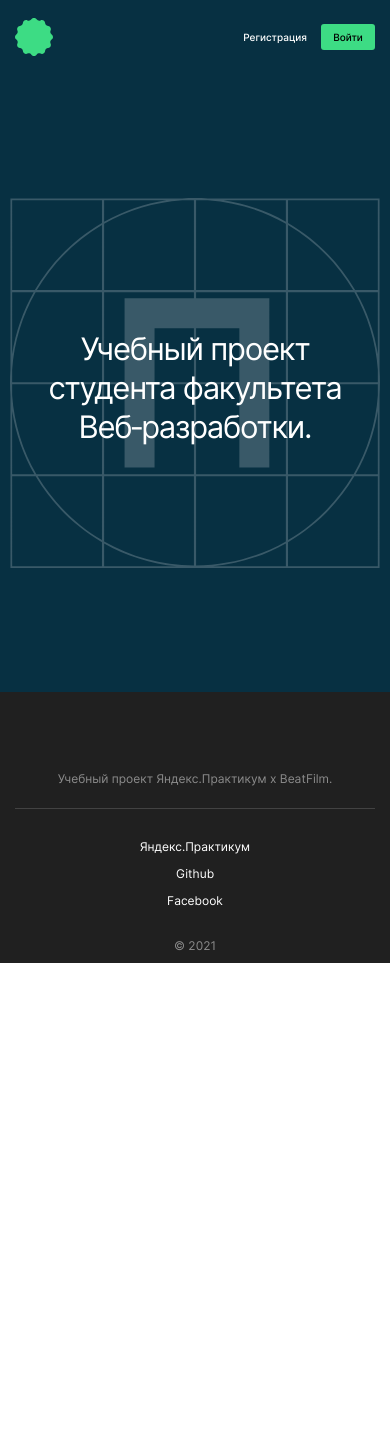
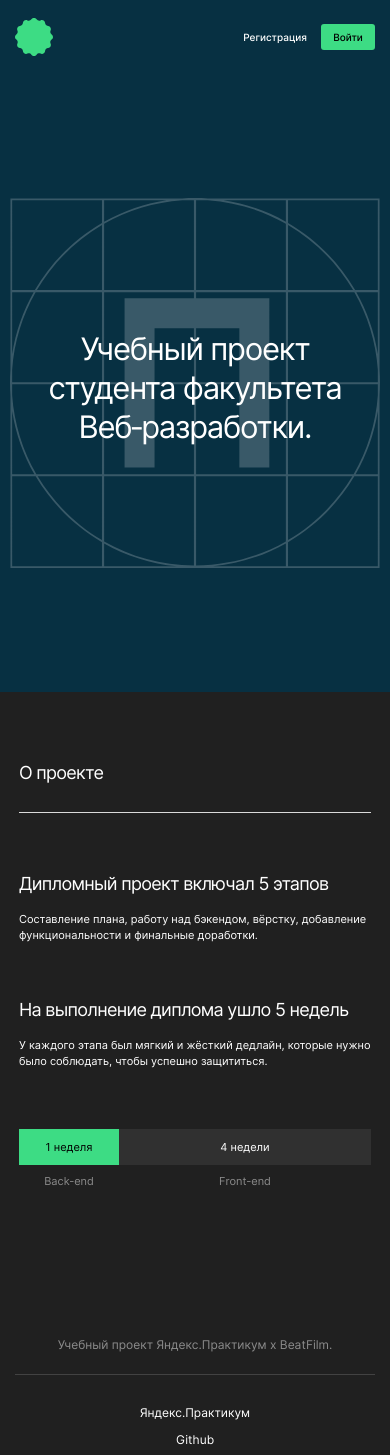
Before and after one commit to SmokenSpanish/movies-explorer-frontend, a React (Create React App) app: page / in a window 390 px wide. Shown: the top 1455 px of the page. Before the commit the page ends 963 px from the top, so only its background shows below. Built offline with nearby package versions, Linux system fonts and the light colour scheme.

Commit message:
feat: create an adaptive AboutProject

```diff
--- a/src/components/AboutProject/AboutProject.css
+++ b/src/components/AboutProject/AboutProject.css
@@ -0,0 +1,183 @@
+.about-project__container {
+  display: flex;
+  flex-direction: column;
+  max-width: 1140px;
+  margin: 0 auto;
+  padding: 110px 0;
+}
+
+.about-project__title {
+  font-size: 22px;
+  font-weight: 400;
+  line-height: 27px;
+  letter-spacing: -0.04em;
+  color: #ffffff;
+  width: 100%;
+  padding-bottom: 23px;
+  border-bottom: 1px solid #dadada;
+  margin: 0;
+}
+
+.about-project__article-list {
+  display: grid;
+  grid-template-columns: 1fr 1fr;
+  gap: 40px;
+  list-style: none;
+  margin: 70px 0 110px;
+  padding: 0;
+}
+
+.article {
+  display: flex;
+  flex-direction: column;
+}
+
+.article__title {
+  font-size: 20px;
+  font-weight: 400;
+  line-height: 24px;
+  letter-spacing: -0.04em;
+  color: #ffffff;
+  margin: 0 0 26px;
+}
+
+.article__paragraph {
+  font-size: 14px;
+  font-weight: 400;
+  line-height: 20px;
+  color: #ffffff;
+  margin: 0;
+}
+
+.scale {
+  display: grid;
+  grid-template-columns: 1fr 4fr;
+}
+
+.scale__small-part {
+  font-size: 14px;
+  font-weight: 400;
+  line-height: 17px;
+  color: #000000;
+  background-color: #3ddc84;
+  display: flex;
+  justify-content: center;
+  align-items: center;
+  height: 36px;
+}
+
+.scale__big-part {
+  font-size: 14px;
+  font-weight: 400;
+  line-height: 17px;
+  color: #ffffff;
+  background-color: #303030;
+  display: flex;
+  justify-content: center;
+  align-items: center;
+  height: 36px;
+}
+
+.scale__part-caption {
+  font-size: 14px;
+  font-weight: 400;
+  line-height: 17px;
+  color: #8b8b8b;
+  display: flex;
+  justify-content: center;
+  align-items: center;
+  margin: 14px 0 0;
+}
+
+@media screen and (max-width: 1200px) {
+  .about-project__container {
+    margin: 0 30px;
+  }
+}
+
+@media screen and (max-width: 810px) {
+  .about-project__container {
+    margin: 0 50px;
+    padding-top: 90px;
+  }
+
+  .about-project__article-list {
+    gap: 30px;
+    margin-bottom: 93px;
+  }
+
+  .article__title {
+    margin-bottom: 22px;
+  }
+
+  .article__paragraph {
+    font-size: 12px;
+    line-height: 18px;
+  }
+
+  .scale {
+    grid-template-columns: 140px 1fr;
+  }
+}
+
+@media screen and (max-width: 570px) {
+  .about-project__article-list {
+    grid-template-columns: 1fr;
+    gap: 56px;
+  }
+}
+
+@media screen and (max-width: 470px) {
+  .about-project__container {
+    max-width: 352px;
+    margin: 0 auto;
+    padding: 70px 0;
+  }
+
+  .about-project__title {
+    font-size: 18px;
+    line-height: 22px;
+    padding-bottom: 28px;
+  }
+
+  .about-project__article-list {
+    margin: 60px 0 60px;
+  }
+
+  .article__title {
+    font-size: 18px;
+    line-height: 22px;
+    margin-bottom: 16px;
+  }
+
+  .article__paragraph {
+    font-size: 11px;
+    line-height: 16px;
+  }
+
+  .scale {
+    grid-template-columns: 100px 1fr;
+  }
+
+  .scale__small-part {
+    font-size: 11px;
+    line-height: 13px;
+  }
+
+  .scale__big-part {
+    font-size: 11px;
+    line-height: 13px;
+  }
+
+  .scale__part-caption {
+    font-size: 11px;
+    line-height: 13px;
+    margin-top: 10px;
+  }
+}
+
+@media screen and (max-width: 388px) {
+  .about-project__container {
+    margin: 0 18px;
+  }
+}
--- a/src/components/AboutProject/AboutProject.js
+++ b/src/components/AboutProject/AboutProject.js
@@ -0,0 +1,35 @@
+import React from 'react';
+import './AboutProject.css';
+
+export default function AboutProject() {
+  return (
+    <section className="about-project" id="about-project">
+      <div className="about-project__container">
+        <h2 className="about-project__title">О проекте</h2>
+        <ul className="about-project__article-list">
+          <li className="article">
+            <h3 className="article__title">Дипломный проект включал 5 этапов</h3>
+            <p className="article__paragraph">
+              Составление плана, работу над бэкендом, вёрстку,
+              добавление функциональности и финальные доработки.
+            </p>
+          </li>
+          <li className="article">
+            <h3 className="article__title">На выполнение диплома ушло 5 недель</h3>
+            <p className="article__paragraph">
+              У каждого этапа был мягкий и жёсткий дедлайн,
+              которые нужно было соблюдать, чтобы успешно защититься.
+            </p>
+          </li>
+        </ul>
+        <div className="scale">
+          <div className="scale__small-part">1 неделя</div>
+          <div className="scale__big-part">4 недели</div>
+          <p className="scale__part-caption">Back-end</p>
+          <p className="scale__part-caption">Front-end</p>
+        </div>
+
+      </div>
+    </section>
+  )
+}
--- a/src/components/Main/Main.js
+++ b/src/components/Main/Main.js
@@ -1,10 +1,12 @@
 import React from 'react';
 import Promo from "../Promo/Promo";
+import AboutProject from "../AboutProject/AboutProject";
 
 export default function Main() {
   return (
     <main>
       <Promo/>
+      <AboutProject/>
     </main>
   )
 }
```
